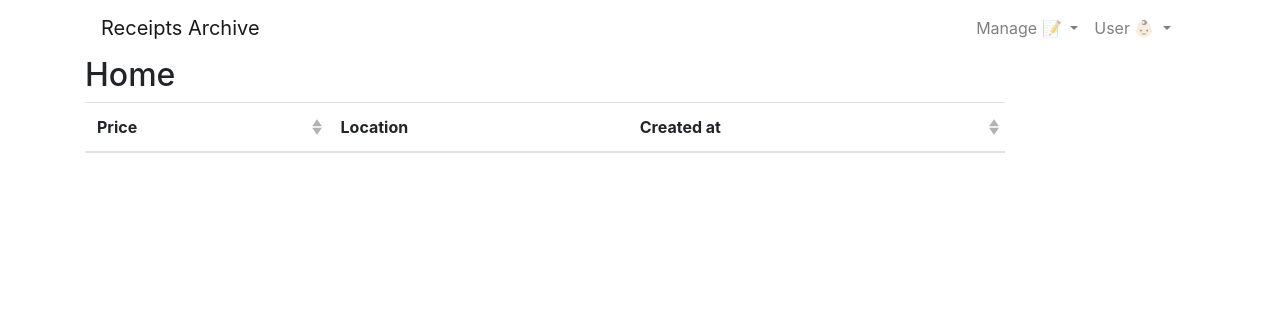
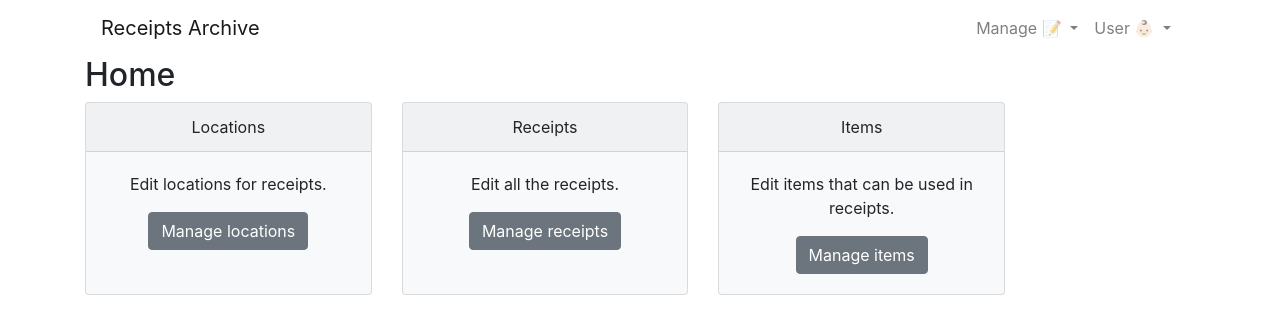
Before and after one commit to dusansimic/receipts-archive-frontend, a Vue app: page / in a window 1280 px wide. Shown: the top 334 px of the page. Built offline with nearby package versions, Linux system fonts and the light colour scheme; no server answers; what vue-moment would draw is missing.

Commit message:
Start redesigning home

```diff
--- a/src/views/Home.vue
+++ b/src/views/Home.vue
@@ -1,63 +1,39 @@
 <template>
 	<div>
 		<h2>Home</h2>
-		<BTable
-			hover
-			:items="receiptsList"
-			:fields="tableFields"
-			@row-clicked="manageReceipt"
-		>
-			<template #cell(totalPrice)="row">
-				{{ row.item.totalPrice.toFixed(2) }}
-			</template>
-			<template #cell(createdAt)="row">
-				{{ row.item.createdAt | moment('from', 'now') }}
-			</template>
-		</BTable>
+		<BCardGroup deck>
+			<BCard bg-variant="light" header="Locations" class="text-center">
+				<BCardText>
+					Edit locations for receipts.
+				</BCardText>
+				<BButton to="/manage/locations">
+					Manage locations
+				</BButton>
+			</BCard>
+
+			<BCard bg-variant="light" header="Receipts" class="text-center">
+				<BCardText>
+					Edit all the receipts.
+				</BCardText>
+				<BButton to="/manage/receipts">
+					Manage receipts
+				</BButton>
+			</BCard>
+
+			<BCard bg-variant="light" header="Items" class="text-center">
+				<BCardText>
+					Edit items that can be used in receipts.
+				</BCardText>
+				<BButton to="/manage/items">
+					Manage items
+				</BButton>
+			</BCard>
+		</BCardGroup>
 	</div>
 </template>
 
 <script>
-import ky from 'ky';
-import {credentialsOptions, prefixApiOptions} from '../common';
-
 export default {
 	name: 'Home',
-	data() {
-		return {
-			tableFields: [
-				{
-					key: 'totalPrice',
-					label: 'Price',
-					sortable: true,
-				},
-				{
-					key: 'location.name',
-					label: 'Location',
-					sortable: false,
-				},
-				{
-					key: 'createdAt',
-					label: 'Created at',
-					sortable: true,
-				},
-			],
-			receiptsList: [],
-		};
-	},
-	mounted() {
-		this.getReceiptsList();
-	},
-	methods: {
-		async getReceiptsList() {
-			this.receiptsList = await ky.get('receipts', {
-				...credentialsOptions,
-				...prefixApiOptions,
-			}).json();
-		},
-		manageReceipt(receipt) {
-			this.$router.push({name: 'Receipt', params: {id: receipt.id}});
-		},
-	},
 };
 </script>
```
